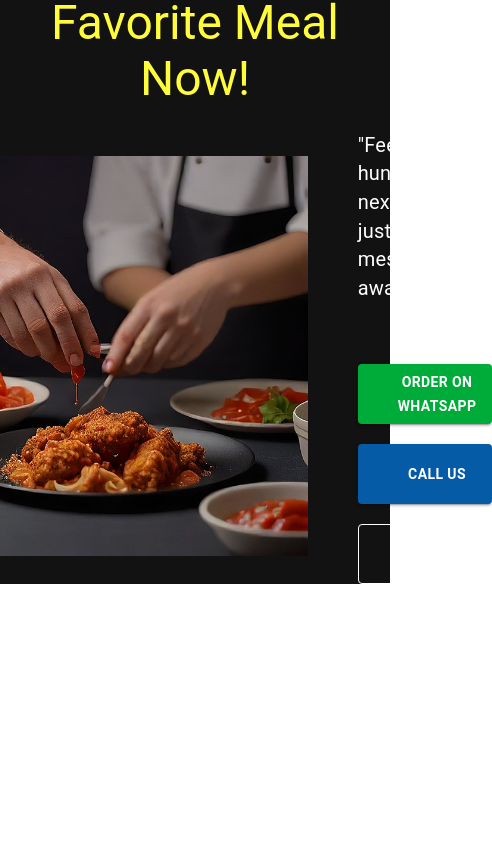
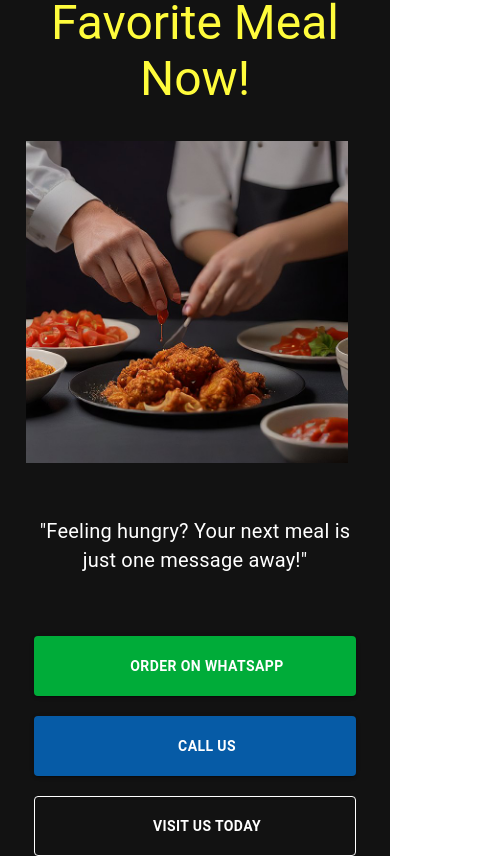
Before and after one commit to muhamedshijas/chickees, a React (Create React App) app: page / in a window 390 px wide. Shown: the part 5819-6675 px from the top of the page, 492 px wide, since content can reach past the window. Before the commit the page ends 6403 px from the top, so only its background shows below. Built offline with nearby package versions, Linux system fonts and the light colour scheme; some icons are missing.

Commit message:
minor changes

```diff
--- a/src/Components/CTA.js
+++ b/src/Components/CTA.js
@@ -1,4 +1,4 @@
-import { Box, Button, Typography } from "@mui/material";
+import { Box, Button, Typography, useMediaQuery, useTheme } from "@mui/material";
 import React from "react";
 import cta from "../assets/images/cta.jpg";
 import WhatsAppIcon from "@mui/icons-material/WhatsApp";
@@ -6,38 +6,55 @@ import CallIcon from "@mui/icons-material/Call";
 import LocationOnIcon from "@mui/icons-material/LocationOn";
 
 function CTA() {
+  const theme = useTheme();
+  const isSmallScreen = useMediaQuery(theme.breakpoints.down("sm"));
+
   return (
-    <Box mt={4}>
+    <Box mt={4} px={2}>
       <Box>
         <Typography variant="h3" color="#FFFC3C" textAlign="center" mb={3}>
           Order Your Favorite Meal Now!
         </Typography>
       </Box>
+
       <Box
         display="flex"
+        flexDirection={isSmallScreen ? "column" : "row"}
         justifyContent="center"
+        alignItems="center"
         gap="40px"
-        alignItems="center"
       >
+        {/* Image */}
         <Box>
           <img
             src={cta}
-            height="400px"
-            width="400px"
-            style={{ padding: "10px" }}
+            alt="CTA"
+            style={{
+              height: isSmallScreen ? "auto" : "400px",
+              width: isSmallScreen ? "90%" : "400px",
+              maxWidth: "100%",
+              padding: "10px",
+              borderRadius: "8px",
+              objectFit: "cover",
+            }}
           />
         </Box>
 
+        {/* Text and Buttons */}
         <Box
           display="flex"
           flexDirection="column"
           justifyContent="space-around"
           gap="30px"
+          alignItems={isSmallScreen ? "center" : "flex-start"}
+          textAlign={isSmallScreen ? "center" : "left"}
+          width={isSmallScreen ? "90%" : "auto"}
         >
           <Typography variant="body2" color="white" fontSize="20px">
             "Feeling hungry? Your next meal is just one message away!"
           </Typography>
-          <Box display="flex" flexDirection="column" mt={4} gap="20px">
+
+          <Box display="flex" flexDirection="column" mt={4} gap="20px" width="100%">
             <Button
               startIcon={<WhatsAppIcon />}
               variant="contained"
@@ -47,6 +64,7 @@ function CTA() {
                 fontWeight: "600",
                 "&:hover": { backgroundColor: "#029e35" },
               }}
+              fullWidth={isSmallScreen}
             >
               Order On Whatsapp
             </Button>
@@ -59,10 +77,10 @@ function CTA() {
                 fontWeight: "600",
                 "&:hover": { backgroundColor: "#054d8f" },
               }}
+              fullWidth={isSmallScreen}
             >
               Call Us
             </Button>
-
             <Button
               startIcon={<LocationOnIcon />}
               variant="outlined"
@@ -75,6 +93,7 @@ function CTA() {
                   backgroundColor: "#ffffff22",
                 },
               }}
+              fullWidth={isSmallScreen}
             >
               Visit Us Today
             </Button>
```
